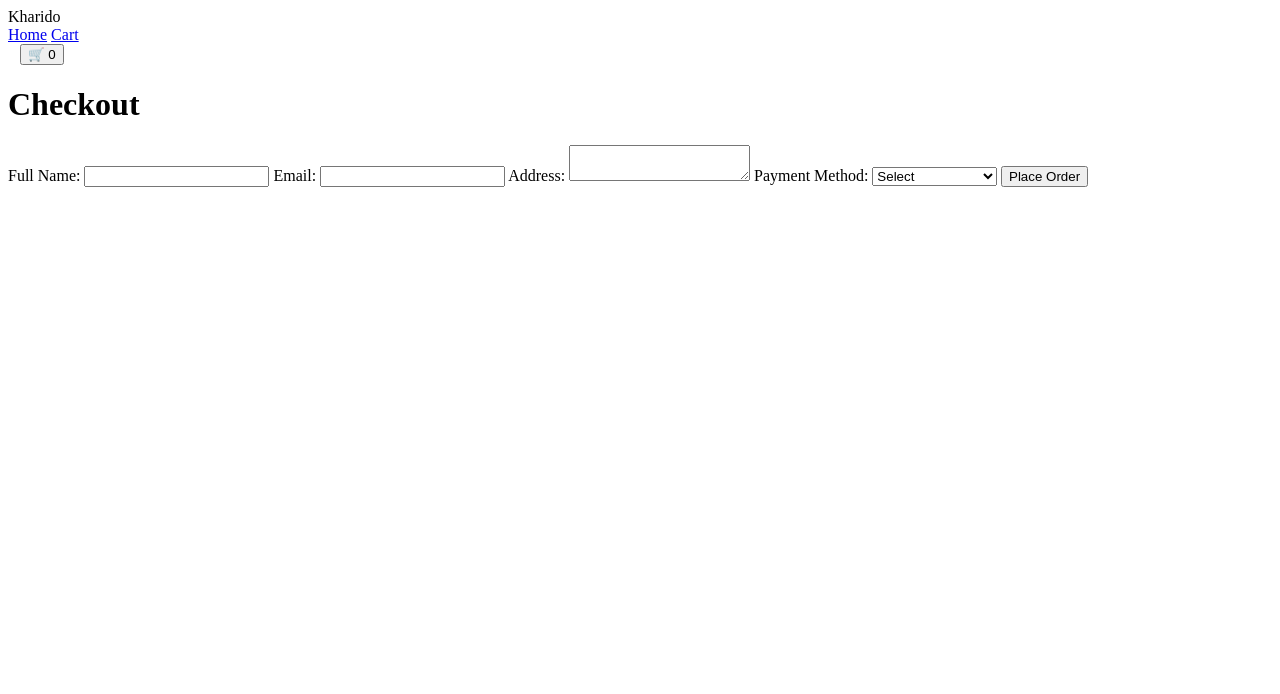
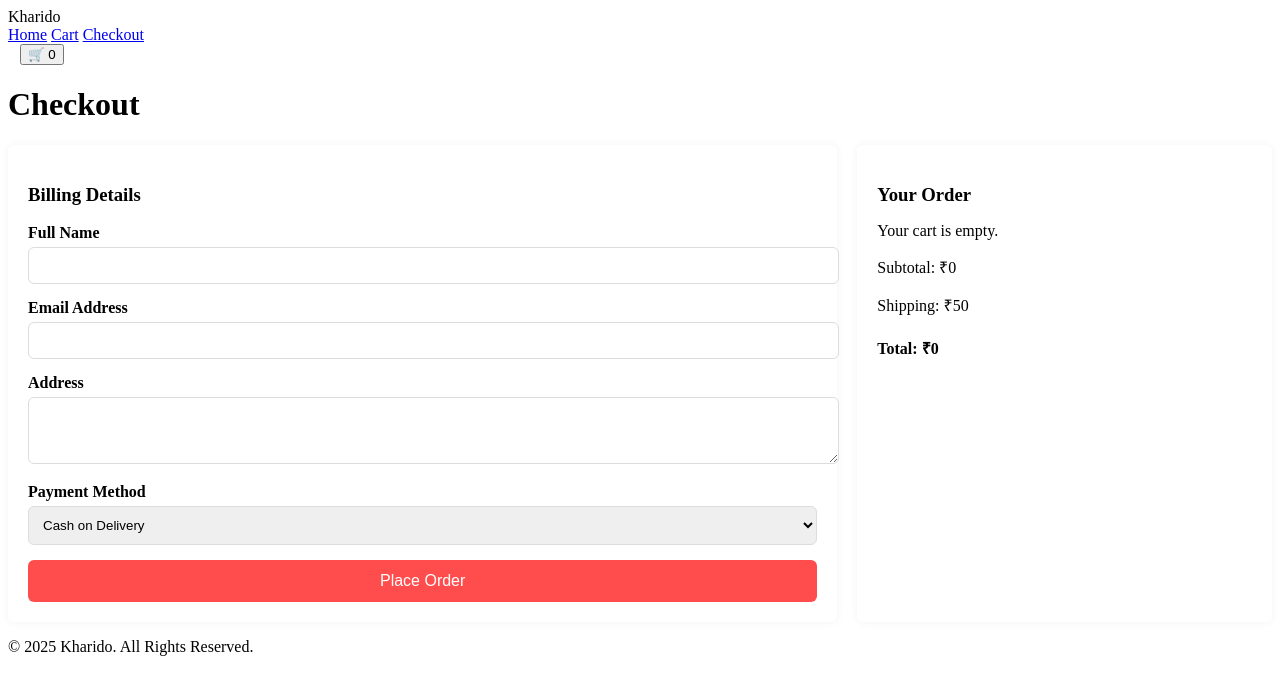
Before and after one commit to singhrajat1111/Kharido, a plain HTML site: page checkout.html in a window 1280 px wide. Drawn offline with nearby package versions, Linux system fonts and the light colour scheme; no server answers.

Commit message:
Update checkout.html

```diff
--- a/checkout.html
+++ b/checkout.html
@@ -1,51 +1,70 @@
 <!DOCTYPE html>
 <html lang="en">
 <head>
-  <meta charset="UTF-8">
-  <meta name="viewport" content="width=device-width, initial-scale=1.0">
+  <meta charset="UTF-8" />
+  <meta name="viewport" content="width=device-width, initial-scale=1.0"/>
   <title>Kharido - Checkout</title>
-  <link rel="stylesheet" href="cart-checkout.css">
+  <link rel="stylesheet" href="cart-checkout.css" />
   <link rel="stylesheet" href="https://unpkg.com/aos@2.3.4/dist/aos.css" />
 </head>
 <body>
 
-  <!-- Navbar -->
+  <!-- HEADER -->
   <header data-aos="fade-down" data-aos-duration="800">
     <div class="navbar">
       <div class="logo">Kharido</div>
       <nav>
         <a href="index.html">Home</a>
         <a href="cart.html">Cart</a>
+        <a href="checkout.html" class="active">Checkout</a>
       </nav>
     </div>
   </header>
 
+  <!-- CHECKOUT SECTION -->
   <main class="container" data-aos="fade-up" data-aos-delay="200">
     <h1 data-aos="zoom-in" data-aos-delay="300">Checkout</h1>
-    <form id="checkout-form" data-aos="fade-up" data-aos-delay="400">
-      <label>
-        Full Name:
-        <input type="text" id="name" required>
-      </label>
-      <label>
-        Email:
-        <input type="email" id="email" required>
-      </label>
-      <label>
-        Address:
-        <textarea id="address" required></textarea>
-      </label>
-      <label>
-        Payment Method:
-        <select id="payment" required>
-          <option value="">Select</option>
+
+    <div class="checkout-grid">
+      <!-- Checkout Form -->
+      <form id="checkout-form" class="checkout-form" data-aos="fade-right" data-aos-delay="400">
+        <h3>Billing Details</h3>
+        <label>Full Name</label>
+        <input type="text" name="name" required>
+
+        <label>Email Address</label>
+        <input type="email" name="email" required>
+
+        <label>Address</label>
+        <textarea name="address" rows="3" required></textarea>
+
+        <label>Payment Method</label>
+        <select name="payment" required>
           <option value="cod">Cash on Delivery</option>
           <option value="card">Credit/Debit Card</option>
+          <option value="upi">UPI</option>
         </select>
-      </label>
-      <button type="submit" class="btn-primary" data-aos="zoom-in" data-aos-delay="500">Place Order</button>
-    </form>
+
+        <button type="submit" class="btn-primary" data-aos="zoom-in" data-aos-delay="500">
+          Place Order
+        </button>
+      </form>
+
+      <!-- Order Summary -->
+      <div class="order-summary" data-aos="fade-left" data-aos-delay="500">
+        <h3>Your Order</h3>
+        <div id="checkout-items"></div>
+        <p>Subtotal: <span id="checkout-subtotal">₹0</span></p>
+        <p>Shipping: <span>₹50</span></p>
+        <h4>Total: <span id="checkout-total">₹0</span></h4>
+      </div>
+    </div>
   </main>
+
+  <!-- FOOTER -->
+  <footer class="footer" data-aos="fade-up">
+    <p>© 2025 Kharido. All Rights Reserved.</p>
+  </footer>
 
   <!-- AOS JS -->
   <script src="https://unpkg.com/aos@2.3.4/dist/aos.js"></script>
@@ -53,30 +72,47 @@
     AOS.init({ once: true, easing: 'ease-out-cubic' });
   </script>
 
-  <script src="js/kharido.js" defer></script>
+  <!-- Cart Logic -->
+  <script src="js/kharido.js"></script>
   <script>
-    document.getElementById("checkout-form").addEventListener("submit", function(e) {
-      e.preventDefault();
+    function renderCheckoutPage() {
+      const itemsContainer = document.getElementById("checkout-items");
+      const subtotalEl = document.getElementById("checkout-subtotal");
+      const totalEl = document.getElementById("checkout-total");
+      const cart = kharidoCart.loadCart();
 
-      const name = document.getElementById("name").value.trim();
-      const email = document.getElementById("email").value.trim();
-      const address = document.getElementById("address").value.trim();
-      const payment = document.getElementById("payment").value;
-
-      if (!name || !email || !address || !payment) {
-        alert("Please fill all fields.");
+      if (cart.length === 0) {
+        itemsContainer.innerHTML = "<p>Your cart is empty.</p>";
+        subtotalEl.textContent = "₹0";
+        totalEl.textContent = "₹0";
         return;
       }
 
-      if (kharidoCart.loadCart().length === 0) {
-        alert("Your cart is empty!");
-        return;
-      }
+      itemsContainer.innerHTML = "";
+      let subtotal = 0;
+      cart.forEach(item => {
+        subtotal += item.price * item.quantity;
+        itemsContainer.innerHTML += `
+          <div class="order-item">
+            <span>${item.name} × ${item.quantity}</span>
+            <span>₹${item.price * item.quantity}</span>
+          </div>
+        `;
+      });
 
-      alert(`Thank you, ${name}! Your order has been placed.`);
+      subtotalEl.textContent = `₹${subtotal}`;
+      totalEl.textContent = `₹${subtotal + 50}`;
+    }
+
+    document.getElementById("checkout-form").addEventListener("submit", function(e) {
+      e.preventDefault();
+      alert("Order placed successfully!");
       kharidoCart.clearCart();
       window.location.href = "index.html";
     });
+
+    document.addEventListener("DOMContentLoaded", renderCheckoutPage);
   </script>
+
 </body>
 </html>
```
